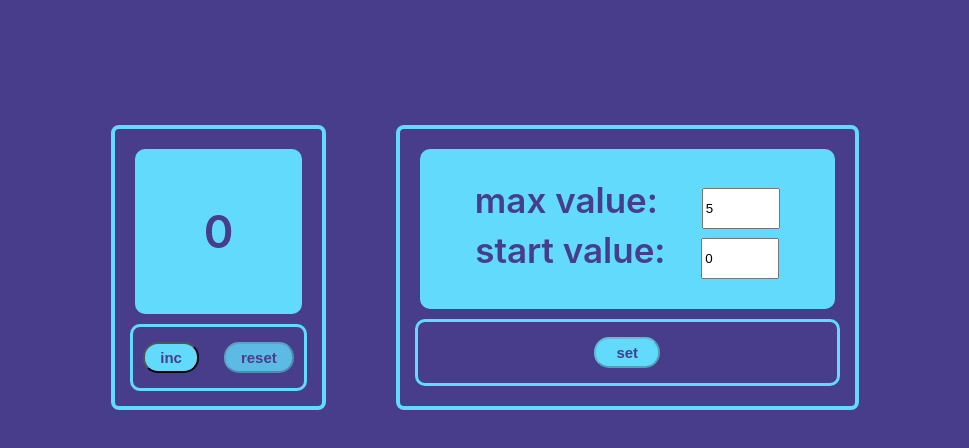
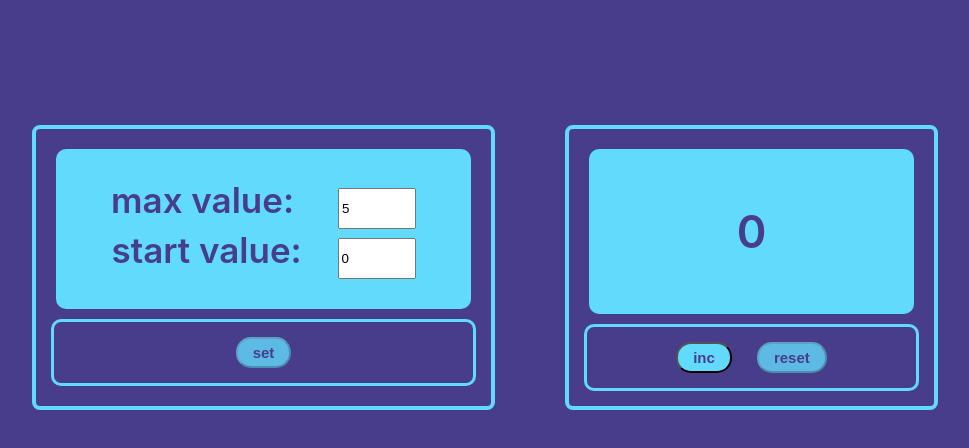
Before and after one commit to skillforce/myCounter, a React (Create React App) app: page / in a window 1280 px wide. Shown: the top 448 px of the page, without its empty margins (120-1089 px from the left). Built offline with nearby package versions, Linux system fonts and the light colour scheme.

Commit message:
whithout localStorage

```diff
--- a/src/App.tsx
+++ b/src/App.tsx
@@ -1,7 +1,6 @@
 import React, {useState} from 'react';
 import './App.css';
 import {Counter} from './components/Counter/Counter';
-import {start} from 'repl';
 
 
 const App = () => {
--- a/src/components/Counter/Counter.module.css
+++ b/src/components/Counter/Counter.module.css
@@ -18,4 +18,5 @@
 .counterFlex{
     display: flex;
     justify-content: center;
+    flex-direction: row-reverse;
 }
--- a/src/components/Counter/Counter.tsx
+++ b/src/components/Counter/Counter.tsx
@@ -10,9 +10,9 @@ type CounterPropsType = {
     btnOnOf: boolean
     setBtnOnOf: Dispatch<SetStateAction<boolean>>
     inStartValue: number
-    setInStartValue: (newX: any) => void
+    setInStartValue: (newX: number) => void
     inMaxValue: number
-    setInMaxValue: (newX: any) => void
+    setInMaxValue: (newX: number) => void
     countValue: number
     updateCountValue: () => void
     setStartValue: Dispatch<SetStateAction<number>>
@@ -36,16 +36,32 @@ export const Counter = (pr: CounterPropsType) => {
 
     return (<div className={counterFlex}>
             <div className={counter}>
-                <Tablet maxValue={maxValue} countValue={countValue}/>
+                <Tablet inStartValue={inStartValue}
+                        btnOnOf={btnOnOf}
+                        maxValue={maxValue}
+                        countValue={countValue}
+                        inMaxValue={inMaxValue}/>
                 <div className={btn}>
-                    <Btn inMaxValue={inMaxValue} maxValue={maxValue} countValue={countValue} typeBtn={'inc'}
-                         updateCountValue={updateCountValue}/>
-                    <Btn inMaxValue={inMaxValue} countValue={countValue} typeBtn={'reset'} resetCountValue={resetCountValue}/>
+                    <Btn
+                        btnOnOf={btnOnOf}
+                        inStartValue={inStartValue}
+                        inMaxValue={inMaxValue}
+                        maxValue={maxValue}
+                        countValue={countValue}
+                        typeBtn={'inc'}
+                        updateCountValue={updateCountValue}/>
+                    <Btn btnOnOf={btnOnOf}
+                         inStartValue={inStartValue}
+                         inMaxValue={inMaxValue}
+                         countValue={countValue}
+                         typeBtn={'reset'}
+                         resetCountValue={resetCountValue}
+                         startValue={startValue}/>
                 </div>
             </div>
             <div className={counter}>
                 <SetTablet setBtnOnOf={setBtnOnOf}
-                    setInStartValue={setInStartValue}
+                           setInStartValue={setInStartValue}
                            setInMaxValue={setInMaxValue}
                            inMaxValue={inMaxValue}
                            inStartValue={inStartValue}/>
--- a/src/components/Counter/Tablet/Tablet.module.css
+++ b/src/components/Counter/Tablet/Tablet.module.css
@@ -1,4 +1,5 @@
 .tablet {
+    width: 215px;
     text-align: center;
     padding: 55px;
     background-color: #61dafb;
@@ -10,6 +11,7 @@
 }
 
 .tabletTop {
+    width: 215px;
     text-align: center;
     padding: 55px;
     background-color: #61dafb;
@@ -19,3 +21,10 @@
     font-size: 45px;
     font-weight: 600;
 }
+
+.setMsg {
+    color: red;
+    font-size: 18px;
+    font-weight: bold;
+    display: inline-block;
+}
--- a/src/components/Counter/Tablet/Tablet.tsx
+++ b/src/components/Counter/Tablet/Tablet.tsx
@@ -1,19 +1,38 @@
 import React from 'react';
 import s from './Tablet.module.css';
 
-const {tablet, tabletTop} = s;
+const {tablet, tabletTop, setMsg} = s;
 
 type TabletPropsType = {
     countValue: number
     maxValue: number
+    btnOnOf: boolean
+    inStartValue: number
+    inMaxValue: number
 }
 
 
 export const Tablet = (pr: TabletPropsType) => {
-    const {countValue, maxValue} = pr;
+    const {countValue, maxValue, btnOnOf, inStartValue, inMaxValue} = pr;
+
+
+    const StartValueCheck = inStartValue >= 0 ?
+        <div>
+            {btnOnOf && countValue}
+            {!btnOnOf && <div className={setMsg}>Press 'set' to programm counter</div>}
+        </div>
+        :
+        <div className={setMsg}>Start value must be 0(zero) or greater</div>;
+
+    const start_max_check = inStartValue < inMaxValue ?
+        StartValueCheck
+        :
+        <div className={setMsg}>Max value must be greater than Start Value</div>
+
+
     return (
         <div className={+countValue < maxValue ? tablet : tabletTop}>
-            {countValue}
+            {start_max_check}
         </div>
     )
 }
--- a/src/components/Counter/btn/btn.module.css
+++ b/src/components/Counter/btn/btn.module.css
@@ -1,62 +1,73 @@
-.resetBtn button{
+.resetBtn button {
     font-weight: 900;
     font-size: 15px;
     padding: 5px 15px;
     border-radius: 15px;
     background-color: #61dafb;
-    color:darkslateblue;
+    color: darkslateblue;
 }
 
-.resetBtn button:hover{
-    box-shadow: 10px 10px 10px rgba(0,0,0,0.25), 10px 10px 10px rgba(0,0,0,0.22);
+.resetBtn button:hover {
+    box-shadow: 10px 10px 10px rgba(0, 0, 0, 0.25), 10px 10px 10px rgba(0, 0, 0, 0.22);
 }
 
-.resetBtnOff button{
+.resetBtnOff button {
     font-weight: 900;
     font-size: 15px;
     padding: 5px 15px;
     border-radius: 15px;
     background-color: #61dafb;
-    color:darkslateblue;
+    color: darkslateblue;
     opacity: 80%;
 }
-.setBtn button{
+
+.setBtn button {
     font-weight: 900;
     font-size: 15px;
     padding: 5px 20px;
     border-radius: 15px;
     background-color: #61dafb;
-    color:darkslateblue;
+    color: darkslateblue;
 }
 
-
-.incBtn{
-    margin-right: 25px;
-}
-
-.incBtn button{
+.setBtnOffCl button {
     font-weight: 900;
     font-size: 15px;
     padding: 5px 15px;
     border-radius: 15px;
     background-color: #61dafb;
-    color:darkslateblue;
+    color: darkslateblue;
+    opacity: 80%;
 }
 
-.incBtn button:hover{
-    box-shadow: 10px 10px 10px rgba(0,0,0,0.25), 10px 10px 10px rgba(0,0,0,0.22);
-}
 
-.incBtnOff{
+.incBtn {
     margin-right: 25px;
 }
 
-.incBtnOff button{
+.incBtn button {
     font-weight: 900;
     font-size: 15px;
     padding: 5px 15px;
     border-radius: 15px;
     background-color: #61dafb;
-    color:darkslateblue;
+    color: darkslateblue;
+}
+
+.incBtn button:hover {
+    box-shadow: 10px 10px 10px rgba(0, 0, 0, 0.25), 10px 10px 10px rgba(0, 0, 0, 0.22);
+}
+
+.incBtnOff {
+    margin-right: 25px;
+}
+
+.incBtnOff button {
+    font-weight: 900;
+    font-size: 15px;
+    padding: 5px 15px;
+    border-radius: 15px;
+    background-color: #61dafb;
+    color: darkslateblue;
     opacity: 70%;
 }
--- a/src/components/Counter/btn/btn.tsx
+++ b/src/components/Counter/btn/btn.tsx
@@ -1,63 +1,78 @@
 import React, {Dispatch, SetStateAction} from 'react';
 import s from './btn.module.css';
 
-const{resetBtn, resetBtnOff,incBtn, incBtnOff,setBtn}= s;
+const {resetBtn, resetBtnOff, incBtn, incBtnOff, setBtn, setBtnOffCl} = s;
 
-type BtnPropsType ={
-    btnOnOf?:boolean
-    setBtnOnOf?:Dispatch<SetStateAction<boolean>>
-    startValue?:number
-    resetCountValue?:() => void
+type BtnPropsType = {
+    btnOnOf: boolean
+    setBtnOnOf?: Dispatch<SetStateAction<boolean>>
+    startValue?: number
+    resetCountValue?: () => void
     countValue: number
     updateCountValue?: () => void
-    typeBtn:'reset'|'inc'|'set'
-    maxValue?:any
-    inMaxValue:number
-    inStartValue?:number
+    typeBtn: 'reset' | 'inc' | 'set'
+    maxValue?: any
+    inMaxValue: number
+    inStartValue: number
     setStartValue?: Dispatch<SetStateAction<number>>
     setMaxValue?: Dispatch<SetStateAction<number>>
 }
 
 
-export const Btn = (pr:BtnPropsType) => {
+export const Btn = (pr: BtnPropsType) => {
 
-    const {resetCountValue, countValue,updateCountValue,
+    const {
+        resetCountValue, countValue, updateCountValue,
         typeBtn,
-        maxValue, inMaxValue, inStartValue,setStartValue,
+        maxValue, inMaxValue, inStartValue, setStartValue,
         setMaxValue,
-        btnOnOf, setBtnOnOf} = pr;
+        btnOnOf, setBtnOnOf, startValue,
+    } = pr;
 
-    const resetBtnClass = countValue > 0 ? resetBtn : resetBtnOff
-    const disResetBtn = countValue === 0
-    const incClass = countValue < inMaxValue ? incBtn : incBtnOff
+    const start_max_value = inStartValue > inMaxValue;
+    const inStartValueCheck = inStartValue < 0
+    const disResetBtn = countValue === inStartValue;
     const disInc = countValue >= inMaxValue
-    console.log(disInc)
 
-    const onClickSet=()=>{
-         if(resetCountValue) {
-             resetCountValue()
-         }
-        if(setBtnOnOf){
+    const resetBtnClassChecker = countValue > 0 && !inStartValueCheck && btnOnOf && !start_max_value; //тернарники
+    const incClassChecker = countValue < inMaxValue && !inStartValueCheck && btnOnOf && !start_max_value;// для классов кнопок(ошибка/нет ошибки)
+    const setBtnClassChecker = btnOnOf || inStartValueCheck || start_max_value;
+
+    const resetBtnDisabledChecker = !btnOnOf || disResetBtn || inStartValueCheck || start_max_value;//тернарники для отключения кнопок
+    const incBtnDisabledChecker = !btnOnOf || disInc || inStartValueCheck || start_max_value;
+    const setBtnDisabledChecker = btnOnOf || inStartValueCheck || start_max_value;
+
+    const resetBtnClass = resetBtnClassChecker ? resetBtn : resetBtnOff // присваиваем переменным классы в зависимости от тернарников выше
+    const incClass = incClassChecker ? incBtn : incBtnOff
+    const setBtnClass = setBtnClassChecker ? setBtnOffCl : setBtn;
+
+    const onClickSet = () => {
+        if (resetCountValue) {
+            resetCountValue()
+        }
+        if (setBtnOnOf) {
             setBtnOnOf(true);
         }
     }
 
 
-
-    const resetButton =typeBtn==='reset'? <div className={resetBtnClass}>
-        <button disabled={disResetBtn} onClick={resetCountValue}>reset</button>
+    const resetButton = typeBtn === 'reset' ? <div className={resetBtnClass}>
+        <button disabled={resetBtnDisabledChecker}
+                onClick={resetCountValue}>reset
+        </button>
     </div> : '';
 
-    const incButton = typeBtn==='inc'? <div className={incClass}>
-        <button disabled={disInc} onClick={updateCountValue}>inc</button>
+    const incButton = typeBtn === 'inc' ? <div className={incClass}>
+        <button disabled={incBtnDisabledChecker} onClick={updateCountValue}>inc
+        </button>
     </div> : '';
-    const setButton = typeBtn==='set'? <div className={setBtn}>
-        <button disabled={btnOnOf} onClick={onClickSet}>set</button>
+    const setButton = typeBtn === 'set' ? <div className={setBtnClass}>
+        <button disabled={setBtnDisabledChecker} onClick={onClickSet}>set</button>
     </div> : '';
 
     return (<div>
-        {resetButton}
-         {incButton}
+            {resetButton}
+            {incButton}
             {setButton}
         </div>
     )
--- a/src/components/Counter/setTablet/setTablet.tsx
+++ b/src/components/Counter/setTablet/setTablet.tsx
@@ -18,10 +18,10 @@ export const SetTablet = (pr: TabletPropsType) => {
         setInMaxValue, inMaxValue, setBtnOnOf
     } = pr;
 
-
+    const start_max_value = inStartValue < inMaxValue;
     const onChangeInMaxValue: ChangeEventHandler<HTMLInputElement> = (e) => {
         if (e.currentTarget.value) {
-            console.log('max value change')
+
             setInMaxValue(+e.currentTarget.value);
         } else {
             setInMaxValue('');
@@ -39,14 +39,14 @@ export const SetTablet = (pr: TabletPropsType) => {
         setBtnOnOf(false);
     }
 
-    const MaxValueInputClass = inMaxValue ? maxValueCl : maxValueClError;
-    const StartValueInputClass = inStartValue > -1 ? startValueCl : startValueClError;
+    const MaxValueInputClass = inMaxValue && start_max_value ? maxValueCl : maxValueClError;
+    const StartValueInputClass = inStartValue > -1 && start_max_value ? startValueCl : startValueClError;
 
     return (
         <div className={setTablet}>
-            <div className={MaxValueInputClass}>max value: <input type="text" value={inMaxValue}
+            <div className={MaxValueInputClass}>max value: <input type="number" value={inMaxValue}
                                                                   onChange={onChangeInMaxValue}/></div>
-            <div className={StartValueInputClass}>start value: <input type="text" value={inStartValue}
+            <div className={StartValueInputClass}>start value: <input type="number" value={inStartValue}
                                                                       onChange={onChangeInStartValue}/></div>
         </div>
     )
```
Also changed, not shown: src/components/Counter/setTablet/setTablet.module.css (+9 -8 lines).
